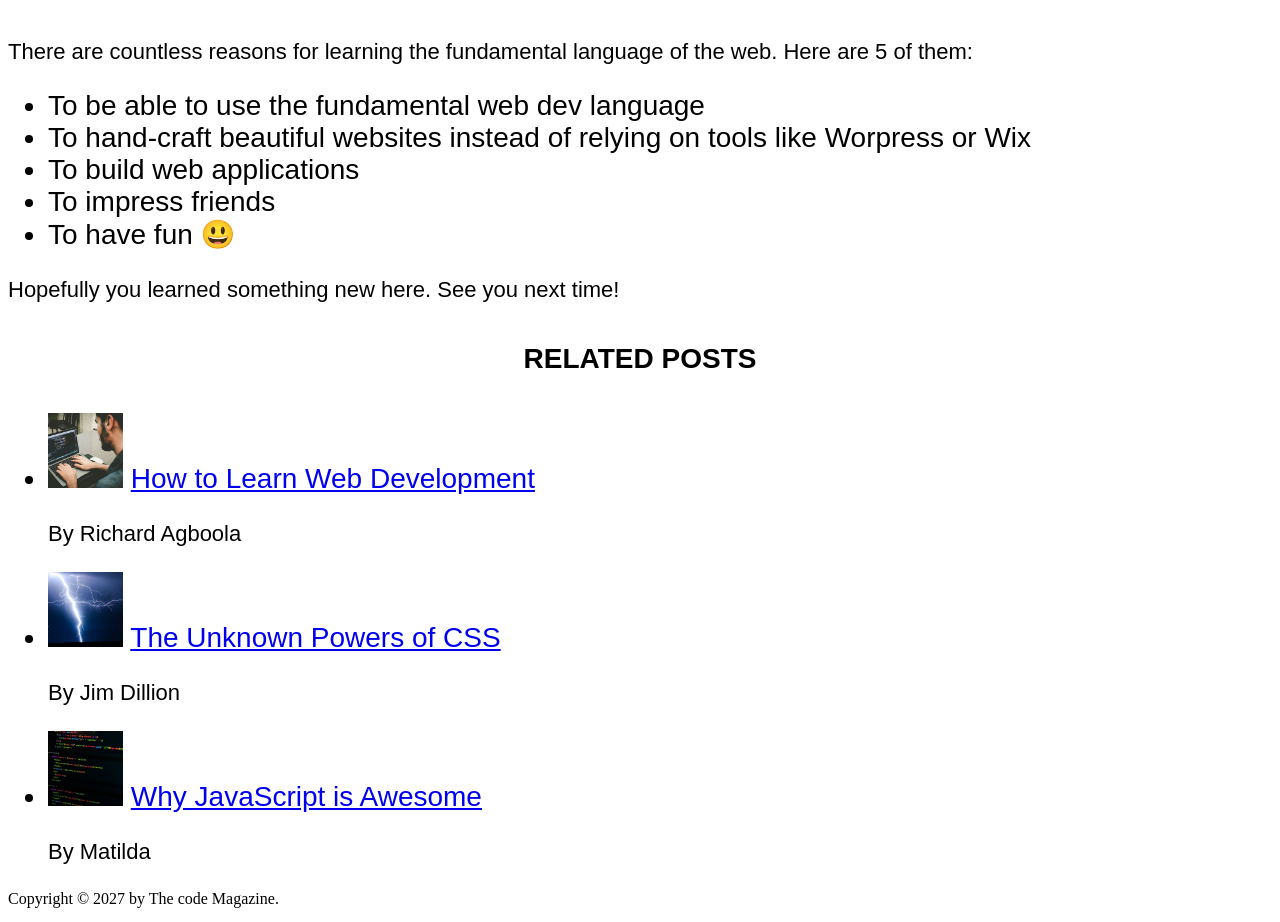
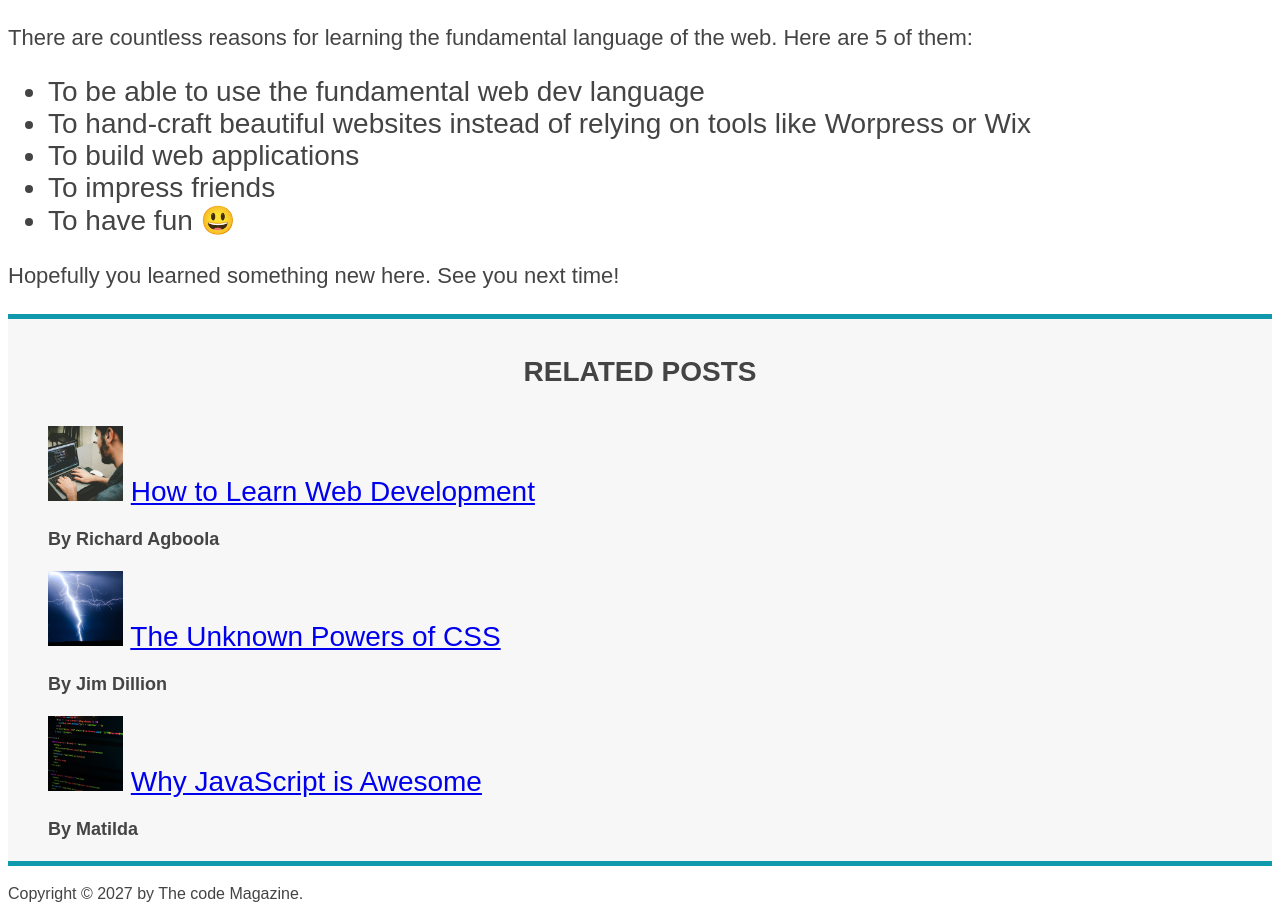
Before and after one commit to RicCodeX/html-css, a plain HTML site: page 03-CSS-Fundamentals/index.html in a window 1280 px wide. Shown: the part 1258-2180 px from the top of the page. Drawn offline with Linux system fonts and the light colour scheme.

Commit message:
still learning

```diff
--- a/03-CSS-Fundamentals/index.html
+++ b/03-CSS-Fundamentals/index.html
@@ -7,7 +7,7 @@
   </head>
 
   <body>
-    <header>
+    <header class="main-header">
       <h1>📘 The Code Magazine</h1>
 
       <nav>
@@ -29,7 +29,9 @@
           height="50"
         />
 
-        <p>Posted by <strong>Laura Jones</strong> on Monday, June 21st 2027</p>
+        <p id="author">
+          Posted by <strong>Laura Jones</strong> on Monday, June 21st 2027
+        </p>
 
         <img src="img/post-img.jpg" alt="HTML code on a screen" width="500" />
       </header>
@@ -99,7 +101,7 @@
 
     <aside>
       <h4>Related posts</h4>
-      <ul>
+      <ul class="related">
         <li>
           <img
             src="img/related-1.jpg"
@@ -108,7 +110,7 @@
             height="75"
           />
           <a href="#">How to Learn Web Development</a>
-          <p>By Richard Agboola</p>
+          <p class="related-author">By Richard Agboola</p>
         </li>
         <li>
           <img
@@ -118,7 +120,7 @@
             height="75"
           />
           <a href="#">The Unknown Powers of CSS</a>
-          <p>By Jim Dillion</p>
+          <p class="related-author">By Jim Dillion</p>
         </li>
         <li>
           <img
@@ -128,11 +130,13 @@
             height="75"
           />
           <a href="#">Why JavaScript is Awesome</a>
-          <p>By Matilda</p>
+          <p class="related-author">By Matilda</p>
         </li>
       </ul>
     </aside>
 
-    <footer>Copyright &copy; 2027 by The code Magazine.</footer>
+    <footer>
+      <p id="copywright">Copyright &copy; 2027 by The code Magazine.</p>
+    </footer>
   </body>
 </html>
--- a/03-CSS-Fundamentals/styles.css
+++ b/03-CSS-Fundamentals/styles.css
@@ -5,6 +5,13 @@ h4,
 p,
 li {
   font-family: sans-serif;
+  color: #444;
+}
+
+h1,
+h2,
+h3 {
+  color: #1098ad;
 }
 
 h1 {
@@ -36,6 +43,34 @@ li {
   font-size: 28px;
 }
 
-footer p {
+/* footer p {
+  font-size: 16px;
+} */
+
+#copywright {
   font-size: 16px;
 }
+
+#author {
+  font-size: 18px;
+  font-style: italic;
+}
+
+.related-author {
+  font-size: 18px;
+  font-weight: bold;
+}
+
+.related {
+  list-style: none;
+}
+
+.main-header {
+  background-color: #f7f7f7;
+}
+
+aside {
+  background-color: #f7f7f7;
+  border-top: 5px solid #1098ad;
+  border-bottom: 5px solid #1098ad;
+}
```
